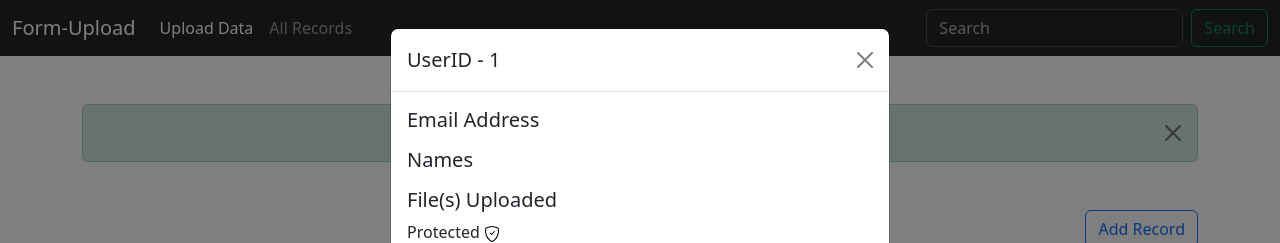
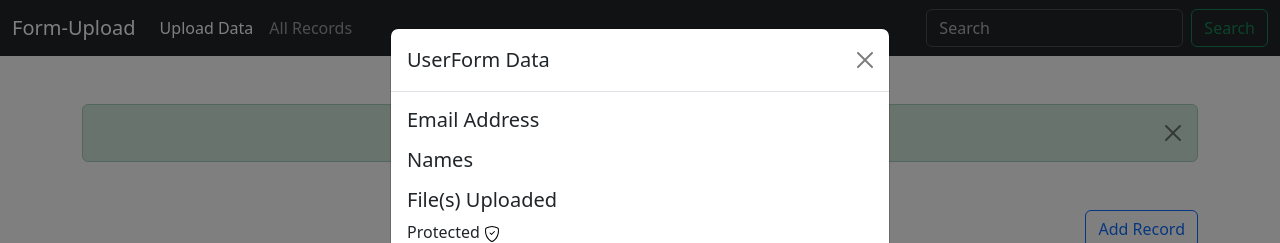
Before and after one commit to nardosteve/php-form-mysql, a PHP site: page /all-records.php in a window 1280 px wide, after a click that opens the changed part. Shown: the top 243 px of the page. Run offline with PHP 8.4, Linux system fonts and the light colour scheme; tables that the repository leaves empty or names only in its code hold one stand-in row (values such as "Sample post"); data that the repository does not hold is empty.

Commit message:
FEATURE::Update by ID working

```diff
--- a/all-records.php
+++ b/all-records.php
@@ -51,7 +51,7 @@
                     <div class='modal-dialog'>
                     <div class='modal-content'>
                         <div class='modal-header'>
-                        <h1 class='modal-title fs-5' id='staticBackdropLabel'>UserID - ". $row["id"] . "</h1>
+                        <h1 class='modal-title fs-5' id='staticBackdropLabel'>UserForm Data</h1>
                         <button type='button' class='btn-close' data-bs-dismiss='modal' aria-label='Close'></button>
                         </div>
                         <div class='modal-body'>
@@ -84,11 +84,11 @@
                     <div class='modal-dialog'>
                     <div class='modal-content'>
                         <div class='modal-header'>
-                        <h1 class='modal-title fs-5' id='exampleModalLabel'>UserID - " . $row['id'] ."</h1>
+                        <h1 class='modal-title fs-5' id='exampleModalLabel'>UserForm Data</h1>
                         <button type='button' class='btn-close' data-bs-dismiss='modal' aria-label='Close'></button>
                         </div>
                         <div class='modal-body'>
-                        <form action='db_connection/update_data.php?updateId=" . $row["id"] ."' method='PUT' enctype='multipart/form-data'>
+                        <form action='db_connection/update_data.php?updateId=" . $row["id"] ."' method='POST' enctype='multipart/form-data'>
                             <div class='mb-3'>
                                 <label for='email' class='col-form-label'>Email Address</label>
                                 <input type='text' class='form-control' value='" . $row['emailAddress'] . "' id='email' name='email'>
@@ -106,11 +106,11 @@
                                 <label for='country' class='col-form-label'>Country</label>
                                 <input type='text' class='form-control' value='" . $row['country'] . "' id='country' name='country'>
                             </div>
+                            <div class='modal-footer'>
+                                <button type='button' class='btn btn-secondary' data-bs-dismiss='modal'>Close</button>
+                                <button type='submit' name='submit' class='btn btn-outline-primary'>Update</button>
+                            </div>
                         </form>
-                        </div>
-                        <div class='modal-footer'>
-                        <button type='button' class='btn btn-secondary' data-bs-dismiss='modal'>Close</button>
-                        <button type='submit' name='updateId' class='btn btn-outline-primary'>Update</button>
                         </div>
                     </div>
                     </div>
```
Also changed, not shown: db_connection/update_data.php (+13 -1 lines), files/6448e3f7229bc4.07927904.jpg (added), files/6448e41e536b30.77319296.jpg (added).
